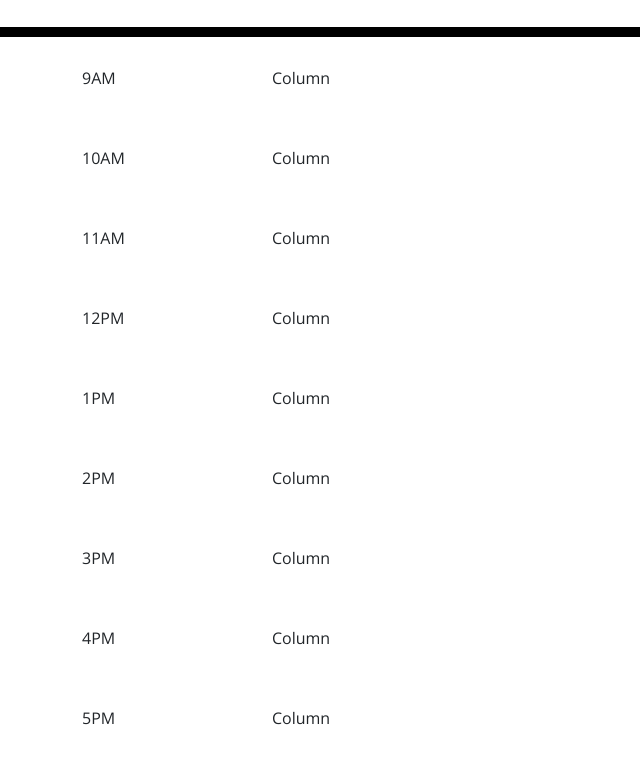
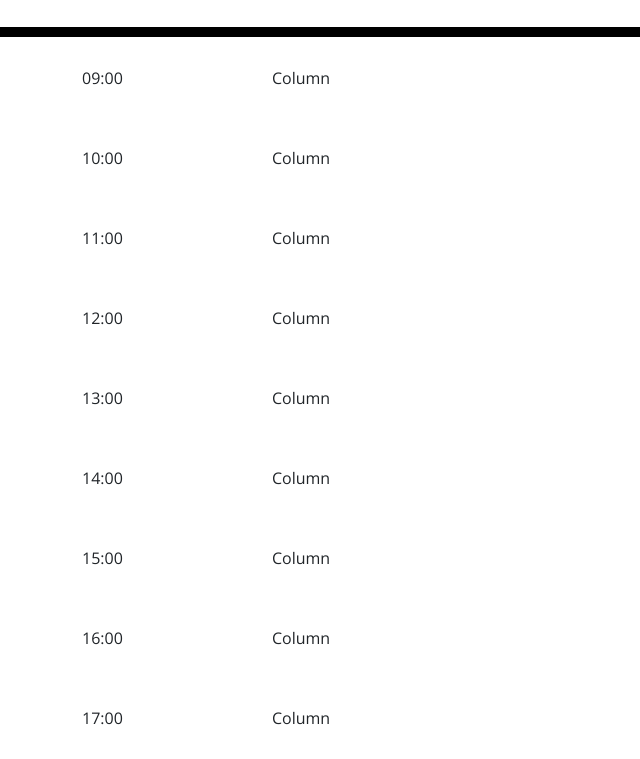
Before and after one commit to cyberrie/Daily-Planner, a plain HTML site: page final/index.html in a window 1280 px wide. Shown: the part 276-1035 px from the top of the page, 0-640 px from the left. Drawn offline with nearby package versions, Linux system fonts and the light colour scheme.

Commit message:
24hr format used as displayed such time in header

```diff
--- a/final/index.html
+++ b/final/index.html
@@ -39,55 +39,55 @@
     <div class="container" id="timeblock-grid">
       <!-- Timeblocks go here -->
       <div class="row" id="timeblock1">
-        <div class="col-lg-2">9AM</div>
+        <div class="col-lg-2">09:00</div>
         <div class="col-lg-9">Column</div>
         <div class="col-lg-1">Column</div>
       </div>
 
       <div class="row" id="timeblock2">
-        <div class="col-lg-2">10AM</div>
+        <div class="col-lg-2">10:00</div>
         <div class="col-lg-9">Column</div>
         <div class="col-lg-1">Column</div>
       </div>
 
       <div class="row" id="timeblock3">
-        <div class="col-lg-2">11AM</div>
+        <div class="col-lg-2">11:00</div>
         <div class="col-lg-9">Column</div>
         <div class="col-lg-1">Column</div>
       </div>
 
       <div class="row" id="timeblock4">
-        <div class="col-lg-2">12PM</div>
+        <div class="col-lg-2">12:00</div>
         <div class="col-lg-9">Column</div>
         <div class="col-lg-1">Column</div>
       </div>
 
       <div class="row" id="timeblock5">
-        <div class="col-lg-2">1PM</div>
+        <div class="col-lg-2">13:00</div>
         <div class="col-lg-9">Column</div>
         <div class="col-lg-1">Column</div>
       </div>
 
       <div class="row" id="timeblock6">
-        <div class="col-lg-2">2PM</div>
+        <div class="col-lg-2">14:00</div>
         <div class="col-lg-9">Column</div>
         <div class="col-lg-1">Column</div>
       </div>
 
       <div class="row" id="timeblock7">
-        <div class="col-lg-2">3PM</div>
+        <div class="col-lg-2">15:00</div>
         <div class="col-lg-9">Column</div>
         <div class="col-lg-1">Column</div>
       </div>
 
       <div class="row" id="timeblock8">
-        <div class="col-lg-2">4PM</div>
+        <div class="col-lg-2">16:00</div>
         <div class="col-lg-9">Column</div>
         <div class="col-lg-1">Column</div>
       </div>
 
       <div class="row" id="timeblock9">
-        <div class="col-lg-2">5PM</div>
+        <div class="col-lg-2">17:00</div>
         <div class="col-lg-9">Column</div>
         <div class="col-lg-1">Column</div>
       </div>
```
